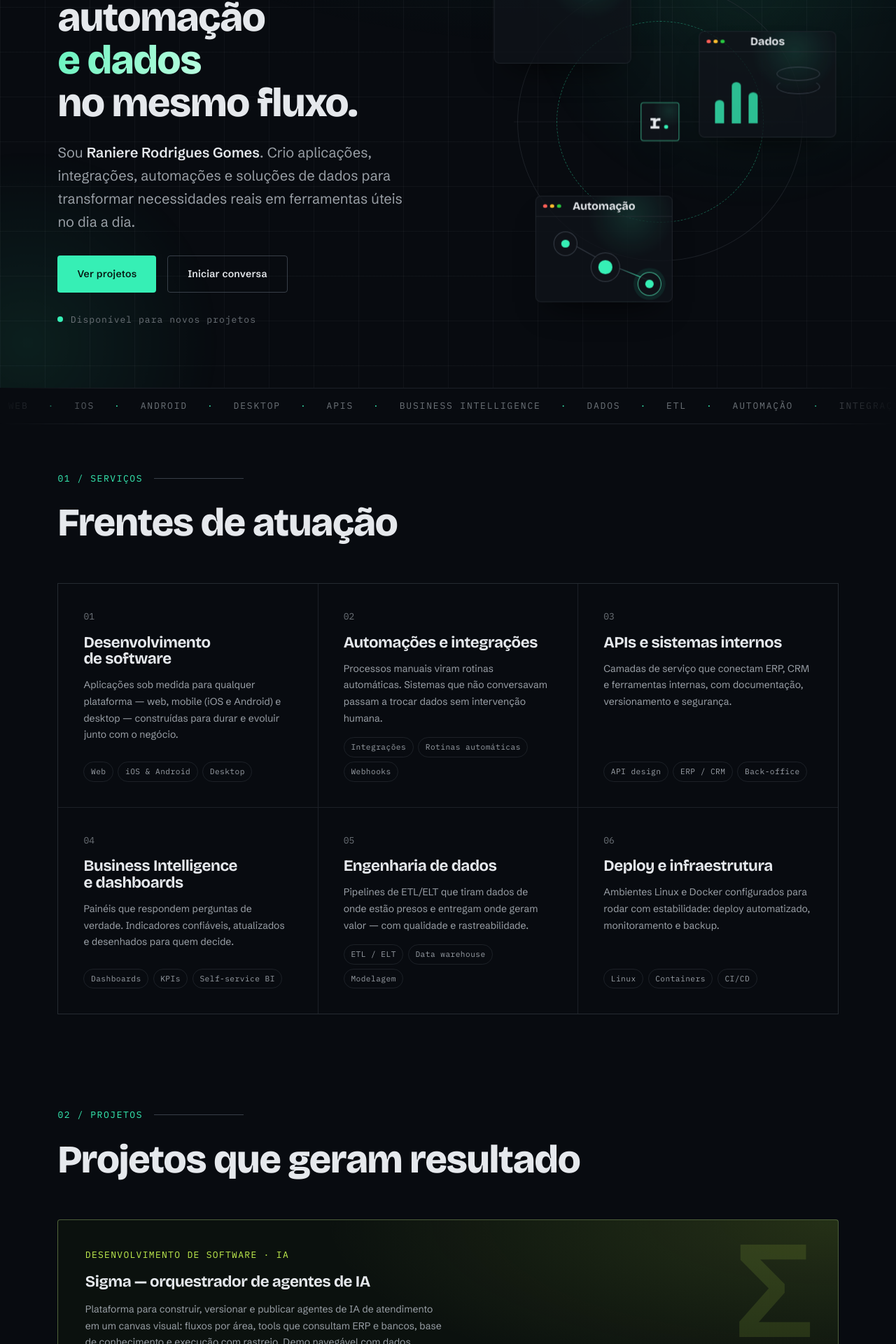
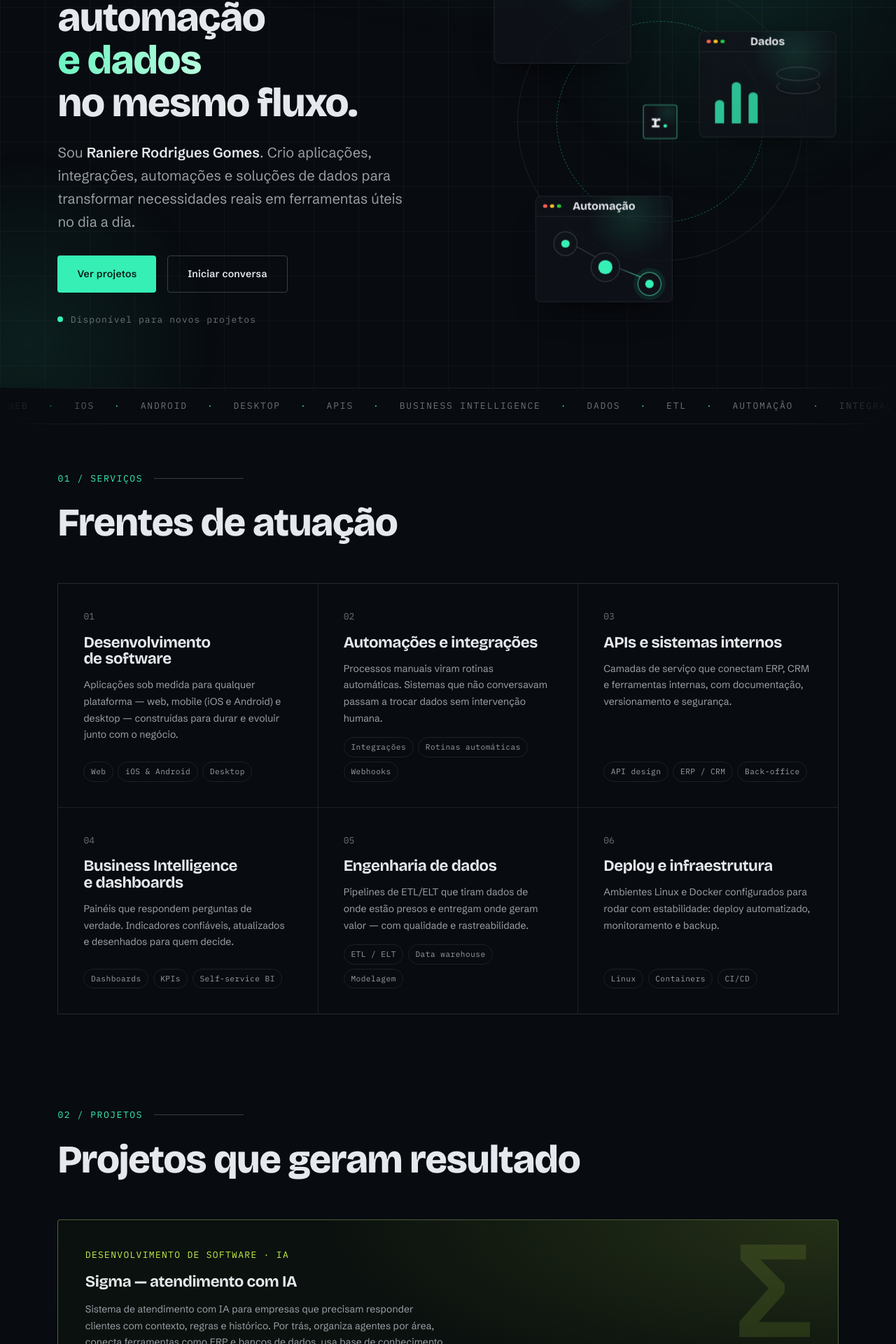
Before and after one commit to raniere57/raniere-dev, a React (Vite) app: page / in a window 1280 px wide. Shown: the part 246-2166 px from the top of the page at 70% size. Built offline with nearby package versions, Linux system fonts and the light colour scheme.

Commit message:
Ajusta logo central e descricao do Sigma

```diff
--- a/src/components/hero/hero.css
+++ b/src/components/hero/hero.css
@@ -243,8 +243,8 @@
   top: 50%;
   left: 50%;
   translate: -50% -50%;
-  width: 3.4rem;
-  height: 3.4rem;
+  width: 3rem;
+  height: 3rem;
   display: grid;
   place-content: center;
   border: 1px solid var(--color-border);
@@ -261,7 +261,7 @@
 
 .scope-map__brand {
   font-family: var(--font-mono);
-  font-size: clamp(1.15rem, 0.95rem + 0.9vw, 1.65rem);
+  font-size: clamp(1rem, 0.85rem + 0.7vw, 1.45rem);
   font-weight: 600;
   line-height: 1;
   color: var(--color-text);
--- a/src/data/projects.ts
+++ b/src/data/projects.ts
@@ -29,11 +29,11 @@ export interface Project {
 export const projects: Project[] = [
   {
     id: 'sigma',
-    title: 'Sigma — orquestrador de agentes de IA',
+    title: 'Sigma — atendimento com IA',
     category: 'Desenvolvimento de software · IA',
     description:
-      'Plataforma para construir, versionar e publicar agentes de IA de atendimento em um canvas visual: fluxos por área, tools que consultam ERP e bancos, base de conhecimento e execução com rastreio. Demo navegável com dados fictícios.',
-    tech: ['React', 'Canvas de fluxo', 'Agentes de IA', 'Tools & RAG'],
+      'Sistema de atendimento com IA para empresas que precisam responder clientes com contexto, regras e histórico. Por trás, organiza agentes por área, conecta ferramentas como ERP e bancos de dados, usa base de conhecimento e registra cada execução. Demo navegável com dados fictícios.',
+    tech: ['Atendimento com IA', 'Fluxos por área', 'Base de conhecimento', 'Integrações'],
     links: {
       demo: '/sigma/',
       code: 'https://github.com/raniere57/raniere-dev/tree/main/sigma',
```
